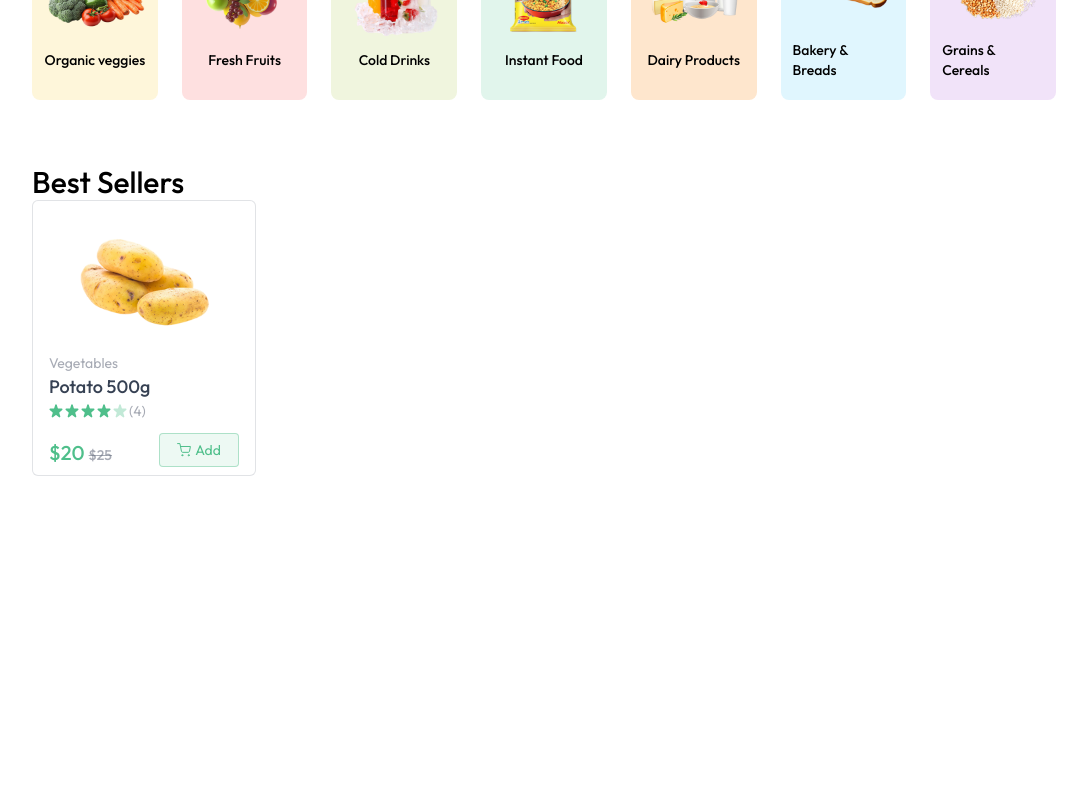
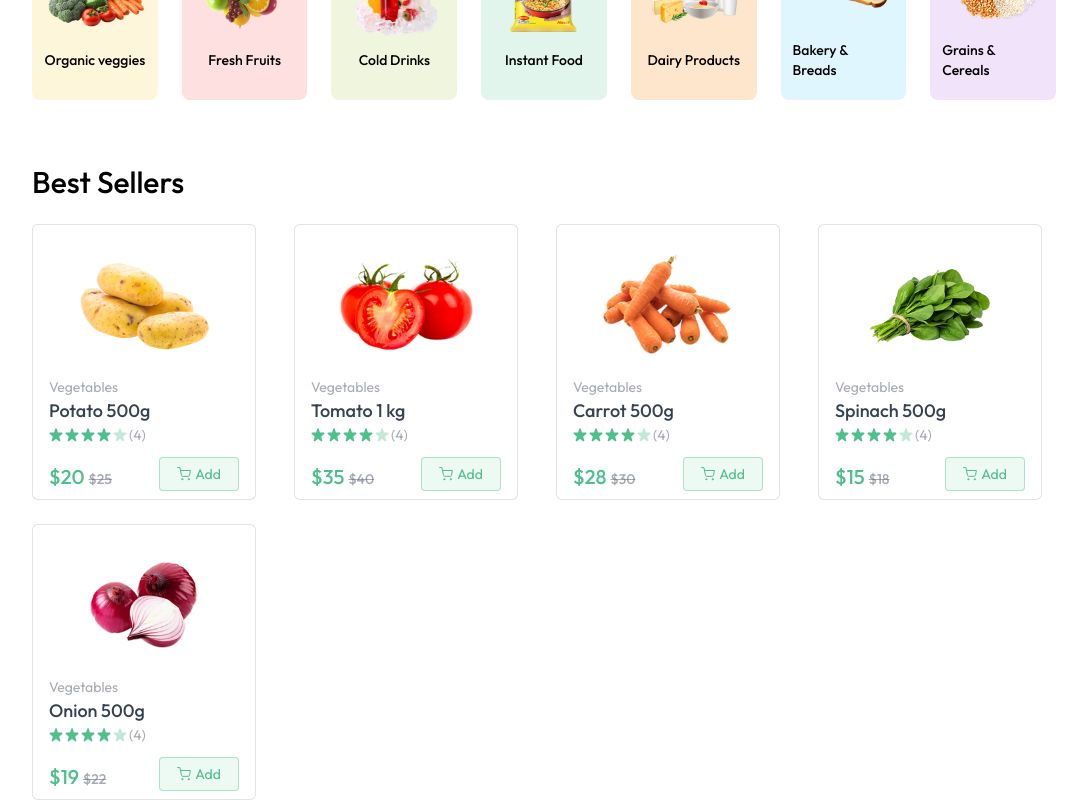
Before and after one commit to HermanMusyoki/Grocery_Delivery_App, a React (Vite) app in the folder client/: page / in a window 1280 px wide. Shown: the part 704-1504 px from the top of the page, without its empty margins (96-1183 px from the left). Before the commit the page ends 1180 px from the top, so only its background shows below. Built offline with nearby package versions, Linux system fonts and the light colour scheme.

Commit message:
added bestsellers category

```diff
--- a/client/src/components/BestSellers.jsx
+++ b/client/src/components/BestSellers.jsx
@@ -7,8 +7,11 @@ const BestSellers = () => {
   return (
     <div className='mt-16'>
       <p className='text-2xl md:text-3xl font-medium'>Best Sellers</p>
-      <div>
-        <ProductCard product={products[0]}/>
+      <div className='grid grid-cols-2 sm:grid-cols-3 md:grid-cols-4 gap-3 md:gap-6 //lg:grid-cols-5 mt-6'>
+        {products.filter((product) => product.inStock).slice(0,5).map((product, index) => (
+          <ProductCard key= {index} product={product}/>
+        ))}
+
       </div>
     </div>
   )
```
